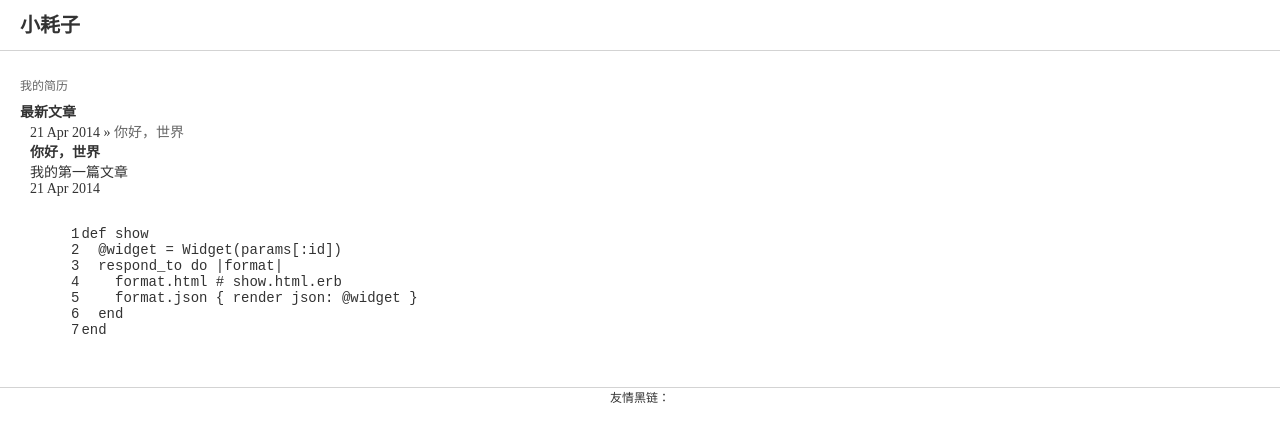
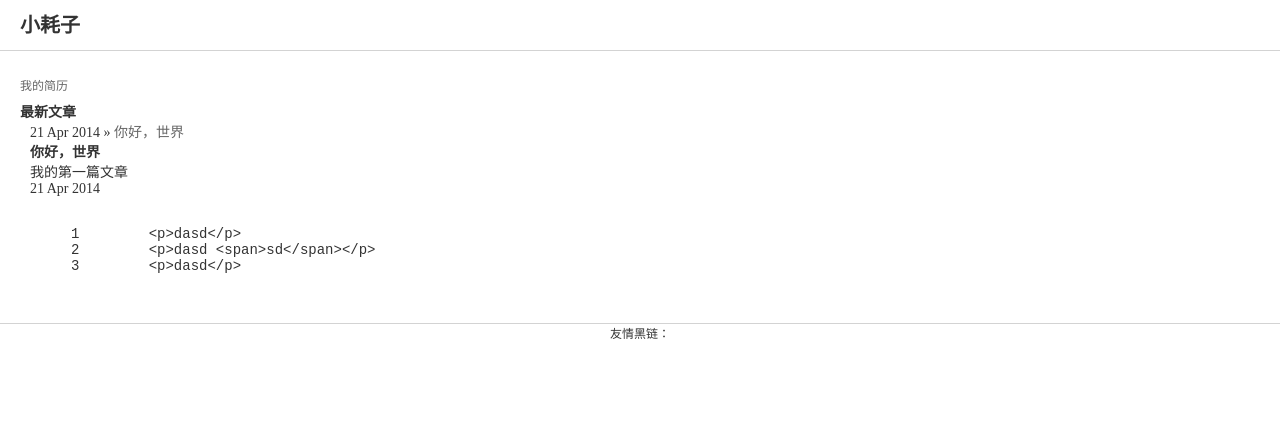
Before and after one commit to mouseliu/mygit, a Jekyll site: the page built from index.html, in a window 1280 px wide. Shown: the top 442 px of the page. Built offline with Jekyll 4.4.1, drawn with Linux system fonts in a browser that asks for light colours.

Commit message:
Signed-off-by: mouseliu <475973481@qq.com>

```diff
--- a/_layouts/default.html
+++ b/_layouts/default.html
@@ -5,8 +5,8 @@
 	<meta http-equiv="Content-Type" content="text/html; charset=utf-8" />
 	<meta id="viewport" name="viewport" content="width=device-width,initial-scale=1.0,minimum-scale=1.0,maximum-scale=1.0,user-scalable=no" />
 	<title>{{ page.title }}</title>
-	<link rel="stylesheet" href="{{ site.url }} /css/base.css">
-	<link rel="stylesheet" href="{{ site.url }} /css/layout.css">
+	<link rel="stylesheet" href="/css/base.css">
+	<link rel="stylesheet" href="/css/layout.css">
 </head>
 <body>
 	{{ content }}
--- a/_posts/2014-04-21-hello.html
+++ b/_posts/2014-04-21-hello.html
@@ -5,12 +5,9 @@ title: 你好，世界
 <h2>{{ page.title }}</h2>
 <p>我的第一篇文章</p>
 <p>{{ page.date | date_to_string }}</p>
-{% highlight ruby linenos %}
-def show
-  @widget = Widget(params[:id])
-  respond_to do |format|
-    format.html # show.html.erb
-    format.json { render json: @widget }
-  end
-end
+{% highlight html linenos %}
+	<p>dasd</p>
+	<p>dasd <span>sd</span></p>
+	<p>dasd</p>
+
 {% endhighlight %}
```
